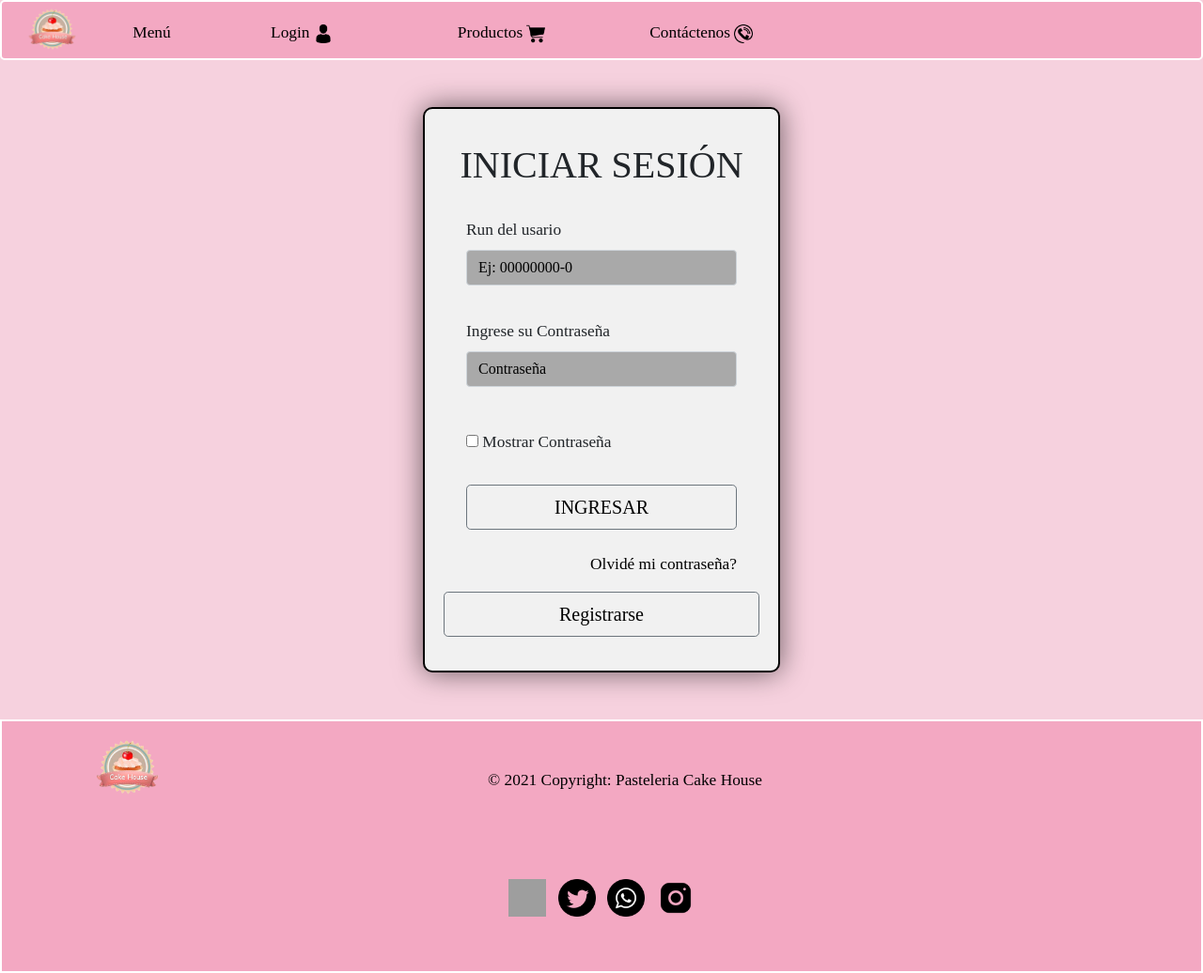
After one commit to David-Valenzuela/Parcial4-CakeHouse, a Django app: page /pasteleria/iniciar_sesion in a window 1280 px wide. The commit adds this page. Shown: the whole page at 94% size. Run offline with Django 3.2, Linux system fonts and the light colour scheme; some libraries are stand-ins or nearby versions; grey boxes are pictures that could not be loaded.

Commit message:
Agregar iniciar_sesion.html con sus archivos css y js

```diff
--- /dev/null
+++ b/pasteleria/static/pasteleria/css/style_login.css
@@ -0,0 +1,146 @@
+body{
+    font-family: 'New Tegomin';
+    font-size: 13pt;
+    padding-top: 0%;
+    margin-top: 0%;
+    pad: 0;
+    margin: 0%;
+    background-color: #f6d1de ;
+}
+/*Menu*/
+.m-t-menu {
+    text-align: center;
+    background:#f3a8c2;
+    border: 2px solid white;
+    border-radius: 5px;
+    text-decoration: none;
+}
+.menu {
+    margin-top: 20px;
+    text-align: center;
+    text-decoration: none;
+}
+.img-r {
+    height: 20px;
+}
+.img-c {
+    height: 20px;
+}
+.img-con {
+    height: 20px;
+}
+.letra-menu {
+    color: #000;
+    text-decoration: none;
+}
+.letra-menu:hover {
+    text-decoration: none;
+    text-decoration-line: none;
+}
+
+/*Menu*/
+
+
+/*Formulario*/
+.formulario {
+    padding: 20px;
+    border-radius: 10px;
+    box-shadow: 0 0 30px rgba(0, 0, 0, 0.568);
+    margin: 50px;
+    background-color:#f1f1f1;
+    border: black solid 2px;
+}
+
+.form-control {
+    background: rgba(0, 0, 0, .3);
+    transition: 0.5s ease-in;
+    outline: none;
+    box-shadow: none;
+}
+
+.mensaje_alerta {
+    visibility: hidden;
+    background-color: transparent;
+    border: transparent;
+    color: brown;
+    font-size: 10pt;
+    height: 20px;
+    margin: 0;
+    padding: 0;
+}
+.form-control:focus {
+    background: none;
+    box-shadow: none;
+    outline: none;
+    color: black;
+}
+.form-control::placeholder {
+    color: black;
+}
+input[type=submit] {
+    color: black;
+
+}
+
+.olvide {
+    color: black;
+    text-decoration-style: none;
+    text-decoration-line: none;
+}
+
+.olvide:hover {
+    color: black;
+    text-decoration-style: none;
+    text-decoration-line:underline;
+    cursor: pointer;
+}
+
+
+.olvide1 {
+    color: black;
+}
+
+.olvide1:hover {
+    color: rgb(5, 5, 5);
+    text-decoration: none;
+    cursor: pointer;
+}
+/*Formulario*/
+
+/*Fotooer*/
+.img-face{
+    width: 40px;
+    height: 40px;
+}
+.img-twitter{
+    width: 40px;
+    height: 40px;
+}
+.img-wha{
+    width: 40px;
+    height: 40px;
+}
+.img-ig{
+    width: 40px;
+    height: 40px;
+
+}
+#logo-footer{
+    background-color: #f3a8c2;
+    height: 100px;
+    width: 100px;
+    padding: 10px;
+    float: left;
+}
+footer{
+    background-color:#f3a8c2;
+    border: white solid 2px;
+
+}
+.footer-copyright{
+    padding: 50px;
+}
+#letra{
+    color: #000;
+}
+/*Footer*/
--- /dev/null
+++ b/pasteleria/static/pasteleria/js/login.js
@@ -0,0 +1,143 @@
+//rut
+function validarForm() {
+    var rut = document.forms["formulario"]["rut"].value;
+    if (rut.length == 10) {
+        document.getElementById("rut").style.border = "solid 2px green";
+        document.getElementById("alert-rut").style.visibility = "hidden";
+    } else {
+        document.getElementById("alert-rut").style.visibility = "visible";
+        document.getElementById("rut").style.border = "solid 2px red";
+        return false;
+    }
+
+};
+
+function validarRut(rut) {
+    var b = new Boolean(true);
+    var valor = rut.value.replace('.', '');
+    valor = valor.replace('-', '');
+    cuerpo = valor.slice(0, -1);
+    dv = valor.slice(-1).toUpperCase();
+    rut.value = cuerpo + '-' + dv;
+
+    if (cuerpo.length < 7) {
+        document.getElementById("alert-rut").style.visibility = "visible";
+        document.getElementById("rut").style.border = "solid 2px red";
+        b = true;
+        return false;
+
+    } else {
+        document.getElementById("alert-rut").style.visibility = "hidden";
+        document.getElementById("rut").style.border = ""
+        b = false;
+
+    };
+    suma = 0;
+    multiplo = 2;
+
+    for (i = 1; i <= cuerpo.length; i++) {
+        index = multiplo * valor.charAt(cuerpo.length - i);
+        suma = suma + index;
+        if (multiplo < 7) { multiplo = multiplo + 1; } else { multiplo = 2; }
+
+    }
+    dvEsperado = 11 - (suma % 11);
+    dv = (dv == 'K') ? 10 : dv;
+    dv = (dv == 0) ? 11 : dv;
+    if (dvEsperado != dv) {
+        document.getElementById("alert-rut").style.visibility = "visible";
+        document.getElementById("rut").style.border = "solid 2px red";
+        b = true;
+        return false;
+    };
+    console.log(b);
+    rut.setCustomValidity('');
+}
+
+function confirmacion() {
+    var estado = validarRut(rut);
+    if (estado == true) {
+        document.getElementById("btnvalida").addEventListener("click", function (evt) {
+            evt.preventDefault()
+        });
+    }
+
+}
+//rut
+
+//password
+function myFunction() {
+    var x = document.getElementById("password");
+    if (x.type === "password") {
+        x.type = "text";
+    } else {
+        x.type = "password";
+    }
+}
+
+$(document).ready(function validarPassword() {
+    $("#btnvalida").on("click", function () {
+        var rut = document.forms["formulario"]["rut"].value;
+        if (rut.length == 10) {
+            document.getElementById("rut").style.border = "solid 2px green";
+            document.getElementById("alert-rut").style.visibility = "hidden";
+        } else {
+            document.getElementById("alert-rut").style.visibility = "visible";
+            document.getElementById("rut").style.border = "solid 2px red";
+            return false;
+        }
+
+        var password1 = $("#password").val();
+
+        if (password1.length < 6 || password1.length > 12) {
+            $("#password").css({
+                "border": "solid 2px red"
+
+            });
+            $("#alert-pass1").css({
+                "visibility": "visible",
+
+            })
+
+            event.preventDefault();
+        } else {
+            $("#alert-pass1").css({
+                "visibility": "hidden"
+            });
+        };
+
+    });
+
+    /* Registro */
+    $("#formulario").on("mouseover", function () {
+        $(this).css({
+            "box-shadow":"0 0 30px rgb(0,0,0,0.568)"
+        });
+    });
+    $("#formulario").on("mouseleave", function () {
+        $(this).css({
+            "box-shadow": ""
+        });
+    });
+});
+
+
+//jsmoneda
+$(document).ready(function () {
+    $.getJSON('https://mindicador.cl/api', function (data) {
+        var indicadores = data;
+        $("#dolar").text("Dolar: $"+indicadores.dolar.valor)
+    }).fail(function () {
+        console.log('Error al consumir la API!');
+    });
+})
+
+$(document).ready(function () {
+    $.getJSON('https://mindicador.cl/api', function (data) {
+        var indicadores = data;
+        $("#euro").text("Euro: €"+indicadores.euro.valor)
+    }).fail(function () {
+        console.log('Error al consumir la API!');
+    });
+})
+//js_moneda
--- a/pasteleria/templates/pasteleria/agregar_cliente.html
+++ b/pasteleria/templates/pasteleria/agregar_cliente.html
@@ -28,7 +28,7 @@
               <a class="letra-menu" href="">Menú</a>
             </div>
             <div class="menu col-sm-2">
-              <a class="letra-menu" href="#">Login <img class="img-r" src="{% static 'pasteleria/img/man-user.png' %}" alt=""></a>
+              <a class="letra-menu" href="{% url 'pasteleria:iniciar_sesion' %}">Login <img class="img-r" src="{% static 'pasteleria/img/man-user.png' %}" alt=""></a>
             </div>
             <div class="menu col-sm-2">
               <a class="letra-menu" href="#">Productos <img class="img-c" src="{% static 'pasteleria/img/carrito.png' %}" alt=""></a>
--- /dev/null
+++ b/pasteleria/templates/pasteleria/iniciar_sesion.html
@@ -0,0 +1,130 @@
+{% load static %}
+
+<!doctype html>
+<html lang="en">
+
+<head>
+    <!-- Required meta tags -->
+    <meta charset="utf-8">
+    <meta name="viewport" content="width=device-width, initial-scale=1, shrink-to-fit=no">
+
+    <!-- Bootstrap CSS -->
+    <link rel="stylesheet" type="text/css" href="{% static 'pasteleria/css/bootstrap.min.css' %}">
+    <link rel="stylesheet" type="text/css" href="{% static 'pasteleria/css/style_login.css' %}">
+
+    <title>Cake House Registrar Usuario</title>
+    <link rel="icon" type="image/gif" href="{% static 'pasteleria/img/logo.png' %}">
+
+</head>
+
+<body>
+    <header>
+        <div class="m-t-menu container-fluid">
+            <div class="row">
+            <div class="col-sm-1">
+                <img src="{% static 'pasteleria/img/logo.png' %}" alt="Logo cake house" width="60">
+            </div>
+            <div class="menu col-sm-1">
+                <a class="letra-menu" href="">Menú</a>
+            </div>
+            <div class="menu col-sm-2">
+                <a class="letra-menu" href="#">Login <img class="img-r" src="{% static 'pasteleria/img/man-user.png' %}" alt=""></a>
+            </div>
+            <div class="menu col-sm-2">
+                <a class="letra-menu" href="#">Productos <img class="img-c" src="{% static 'pasteleria/img/carrito.png' %}" alt=""></a>
+            </div>
+            <div class="menu col-sm-2">
+                <a class="letra-menu" href="#">Contáctenos <img class="img-con" src="{% static 'pasteleria/img/contacto.png' %}" alt=""></a>
+            </div>
+            <h5 class=" menu card-title col-sm-2" id="dolar" class="card-text" style="float: right; "></h5>
+            <h5 class=" menu card-title col-sm-2" id="euro" class="card-text" style="float: right; "></h5>
+            </div>
+        </div>
+    </header>
+
+    <div class="container">
+        <div class="row justify-content-center ">
+            <div class="col-md-6 col-sm-8 col-xl-4 col-lg-5 formulario">
+                <form id="formulario" name="formulario" action="{% url 'pasteleria:autenticar_usuario' %}" name="formulario" method="POST"
+                    onsubmit="return  validarForm();">
+                    {% csrf_token %}
+                    <div class="form-group text-center pt-3">
+                        <h1 class="text-black">INICIAR SESIÓN</h1>
+                    </div>
+                    {% if error_message %}<p><strong>{{ error_message }}</strong></p>{% endif %}
+                    <div class="form-group mx-sm-4 pt-3">
+                        <label for="rut">Run del usario</label>
+                        <input type="text" class="form-control" id="rut" name="rut" placeholder="Ej: 00000000-0"
+                            oninput="validarRut(this);">
+                        <div id="alert-rut" class="alertfa-check-circle alert-light mensaje_alerta" name="alert-rut"
+                            role="alert">
+                            Debe Ingresar un RUT Valido.
+                        </div>
+                    </div>
+                    <div class="form-group mx-sm-4 pb-3">
+                        <label for="password">Ingrese su Contraseña</label>
+                        <input type="password" name="password" id="password" class="form-control"
+                            placeholder="Contraseña" oninput="validarClave()">
+                        <div id="alert-pass1" class="alertfa-check-circle alert-light mensaje_alerta" name="alert-rut"
+                            role="alert">
+                            Ingrese Contraseña valida que contenga de 6 a 12 caracteres.
+                        </div>
+                        <br>
+                        <input type="checkbox" onclick="myFunction(password)"> Mostrar Contraseña
+                    </div>
+                    <div class="form-group mx-sm-4 pb-2">
+                        <input type="submit" class="ingresar btn btn-outline-secondary btn-lg btn-block btn-estilos"
+                            id="btnvalida" value="INGRESAR">
+                    </div>
+                    <div class="form-group mx-sm-4 text-right">
+                        <span class=""><a href="#" class="olvide">Olvidé mi contraseña?</a></span>
+
+                    </div>
+                    <div class="form-group text-center">
+                        <button class="btn btn-outline-secondary btn-lg btn-block btn-estilos">
+                            <a class="olvide1" href="{% url 'pasteleria:agregar_cliente' %}">Registrarse</a>
+                        </button>
+                    </div>
+                </form>
+            </div>
+        </div>
+    </div>
+
+
+    <footer class="page-footer font-small">
+        <div class="container">
+        <ul class="list-unstyled list-inline text-right text-center">
+            <img id="logo-footer" src="{% static 'pasteleria/img/logo.png' %}" alt="icon logo">
+            <div class="footer-copyright text-center">
+            <a id="letra" href="#"><p>© 2021 Copyright: Pasteleria Cake House</p></a>
+            </div>
+            <li class="list-inline-item">
+            <a class="btn-floating btn-fb col-sm-1">
+                <p><img class="img-face" src="{% static 'pasteleria/img/incon_face.png' %}" alt="icon facebook"></p>
+            </a>
+            </li>
+            <li class="list-inline-item">
+            <a class="btn-floating btn-tw mx-1">
+                <p><img class="img-twitter" src="{% static 'pasteleria/img/icon_twitter.png' %}" alt="icon twitter"></p>
+            </a>
+            </li>
+            <li class="list-inline-item">
+            <a class="btn-floating btn-gplus mx-1">
+                <p><img class="img-wha" src="{% static 'pasteleria/img/icon_wha.png' %}" alt="icon whatsapp"></p>
+            </a>
+            </li>
+            <li class="list-inline-item">
+            <a class="btn-floating btn-li mx-1">
+                <p><img class="img-ig" src="{% static 'pasteleria/img/icon_ig.png' %}" alt="icon instagram"></p>
+            </a>
+            </li>
+        </ul>
+        </div>
+    </footer>
+
+    <script src="{% static 'pasteleria/js/jquery-3.6.0.min.js' %}"></script>
+    <script src="{% static 'pasteleria/js/bootstrap.min.js' %}"></script>
+    <script src="{% static 'pasteleria/js/login.js' %}"></script>
+
+</body>
+</html
--- a/pasteleria/templates/pasteleria/registrocontraseña.html
+++ b/pasteleria/templates/pasteleria/registrocontraseña.html
@@ -51,7 +51,8 @@
     </div>
     <main>
         <!-- Grupo Contraseñas -->
-        <form class="container" name="registro" id="register-form" action="loginindex.html" method="post">
+        <form class="container" name="registro" id="register-form" action="{% url 'pasteleria:iniciar_sesion' %}" method="POST">
+            {% csrf_token %}
             <!-- Pass 1 -->
             <div class="form-group">
                 <!-- password=incognita  text=Muestra la clave -->
--- a/pasteleria/urls.py
+++ b/pasteleria/urls.py
@@ -6,5 +6,8 @@ urlpatterns = [
     path('', views.menu, name='menu'),
     path('agregar_cliente', views.agregar_cliente, name='agregar_cliente'),
     path('registrar_datos', views.registrar_datos, name='registrar_datos'),
-    path('registrocontraseña', views.registrocontraseña, name='registrocontraseña')
+    path('registrocontraseña', views.registrocontraseña, name='registrocontraseña'),
+
+    path('iniciar_sesion', views.iniciar_sesion, name='iniciar_sesion'),
+    path('autenticar_usuario', views.autenticar_usuario, name='autenticar_usuario'),
 ]
--- a/pasteleria/views.py
+++ b/pasteleria/views.py
@@ -5,6 +5,7 @@ from django.http import HttpResponse, response, HttpResponseRedirect
 from pasteleria.models import Ciudad, Cliente, Comuna, Producto
 from django.utils import timezone
 from django.urls import reverse
+from django.contrib.auth import authenticate, login
 
 
 #views de Meni
@@ -161,10 +162,17 @@ def registrocontraseña(request):
                 return render(request, 'pasteleria/password_cliente.html',context)
             else:
                 cliente.save()
-                return HttpResponseRedirect(reverse('cliente:index'))
+                return HttpResponseRedirect(reverse('pasteleria:iniciar_sesion'))
         else:
             cliente.save()
-            return HttpResponseRedirect(reverse('cliente:index'))
+            return HttpResponseRedirect(reverse('pasteleria:iniciar_sesion'))
     else:
         cliente.save()
-        return HttpResponseRedirect(reverse('cliente:index'))
+        return HttpResponseRedirect(reverse('pasteleria:iniciar_sesion'))
+
+
+def iniciar_sesion (request):
+     return render(request,'pasteleria/iniciar_sesion.html')
+
+def autenticar_usuario (request):
+    return render(request,'pasteleria/iniciar_sesion.html')
```
Also changed, not shown: db.sqlite3.
